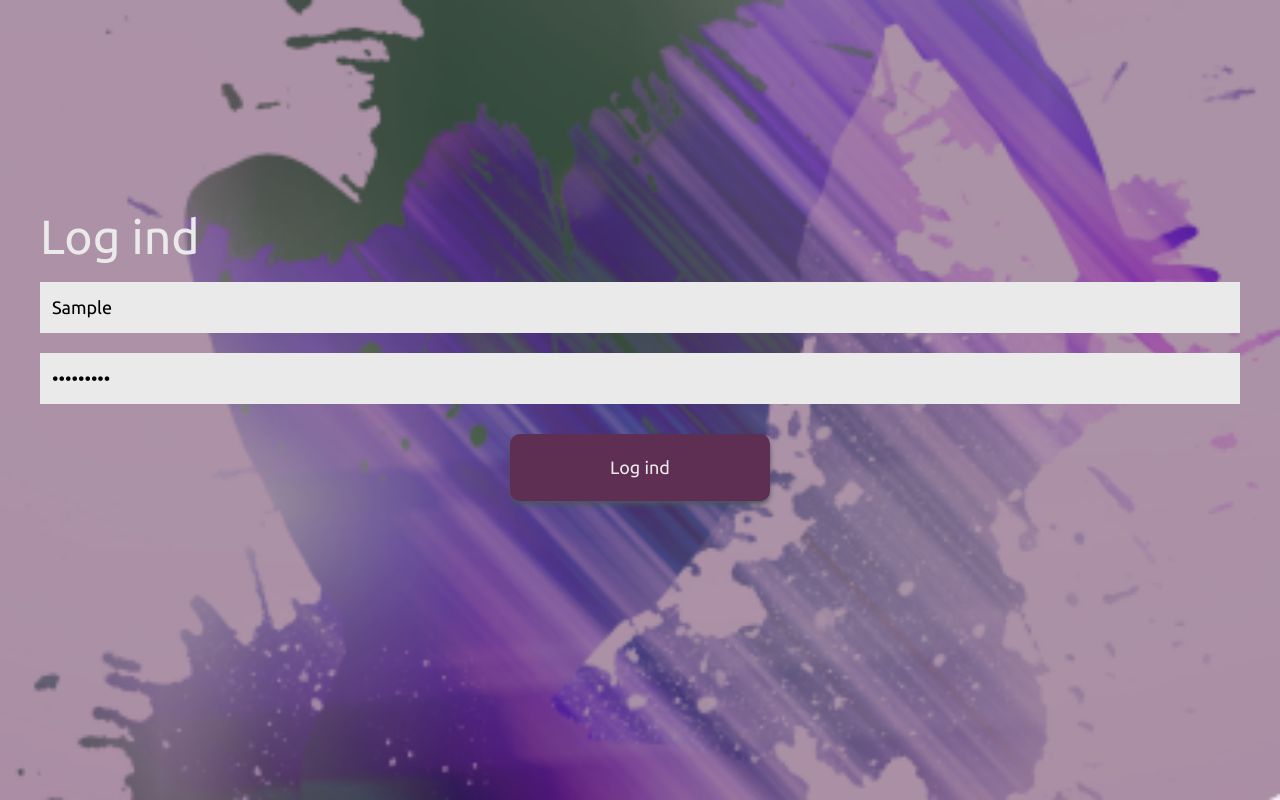
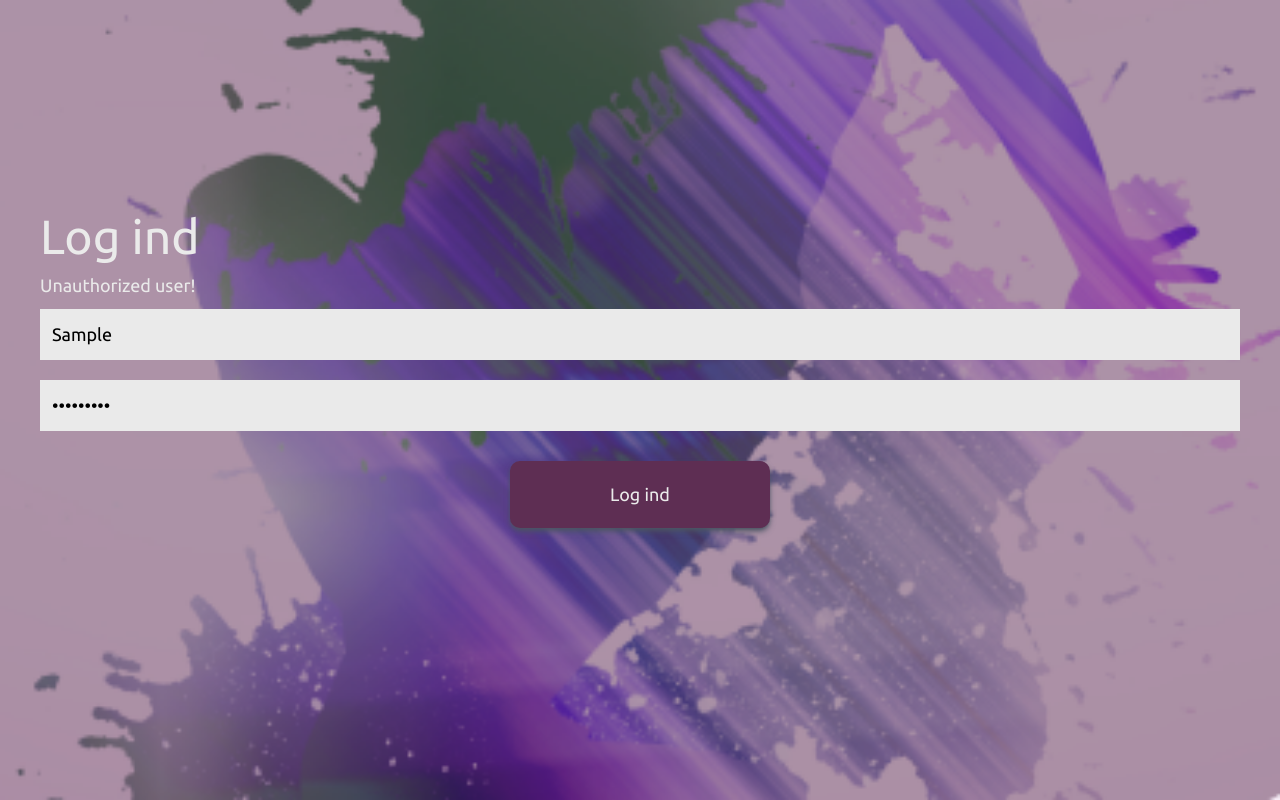
Before and after one commit to MarcusHjorth/landrup-dans-MarcusHjorth, a React (Create React App) app: page /Login in a window 1280 px wide. Both pictures are taken after typing "Sample", "Sample123" into the empty fields and a click on the input "Log ind". Built offline with nearby package versions, Linux system fonts and the light colour scheme; no server answers.

Commit message:
Validation fix

```diff
--- a/src/Components/Login/LoginForm.jsx
+++ b/src/Components/Login/LoginForm.jsx
@@ -9,12 +9,14 @@ import { ContextState } from "../../Context/Context";
 const schema = yup.object({
     username: yup.string("Indsæt et gyldigt brugernavn").
         required("Indsæt et gyldigt brugernavn").
-        max(16, "Indsæt et gyldigt brugernavn"),
+        max(16, "Indsæt et gyldigt brugernavn").
+        matches(/^[aA-zZÅ-ÿ - 0-9]+$/, "Brugernavnet må kun indeholde bogstaver"),
+
     password: yup.string().required("Indsæt en gyldig adgangskode").
         min(4, "Indsæt en gyldig adgangskode" ).
         max(32, "Indsæt en gyldig adgangskode" ),
         /* matches("^(?=.*[aA-zZÅ-ÿ])(?=.*[0-9])",
-            "Invalid password"
+            "Kodeordet skal indeholde mindst 1 stort og småt bogstag, og mindst 1 tal"
         ), */
 }).required()
 
@@ -25,7 +27,7 @@ const LoginForm = () => {
     const navigate = useNavigate();
     const context = useContext( ContextState )
 
-    const [ loginEror, setLoginError ] = useState(null)
+    const [ loginError, setLoginError ] = useState(null)
 
     const onSubmit = data => {
         console.log(data)
@@ -55,13 +57,15 @@ const LoginForm = () => {
         })
         .catch((err) => {
             console.log('Error', err.message);
+            setLoginError(true)
             context.setIsLoading(false)
         })
     }
     return (
         <section className="absolute top-[20vh] p-[40px] w-full">
+            <h1 className="text-[48px]">Log ind</h1>
+            {loginError && <p>Unauthorized user!</p>}
 
-            <h1 className="text-[48px]">Log ind</h1>
             <form className="flex flex-col items-center text-Dark"
                 onSubmit={handleSubmit(onSubmit)}>
 
```
